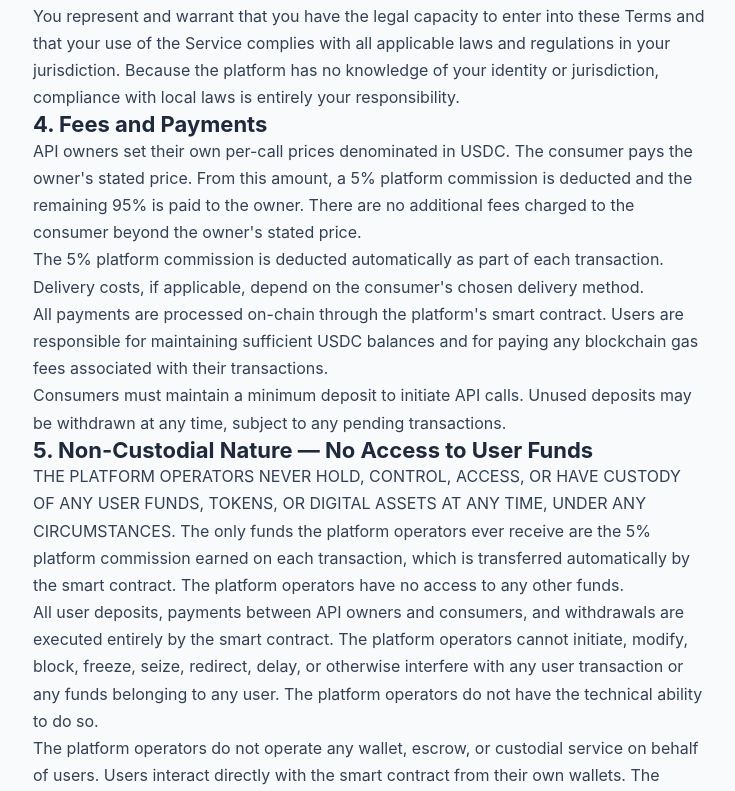
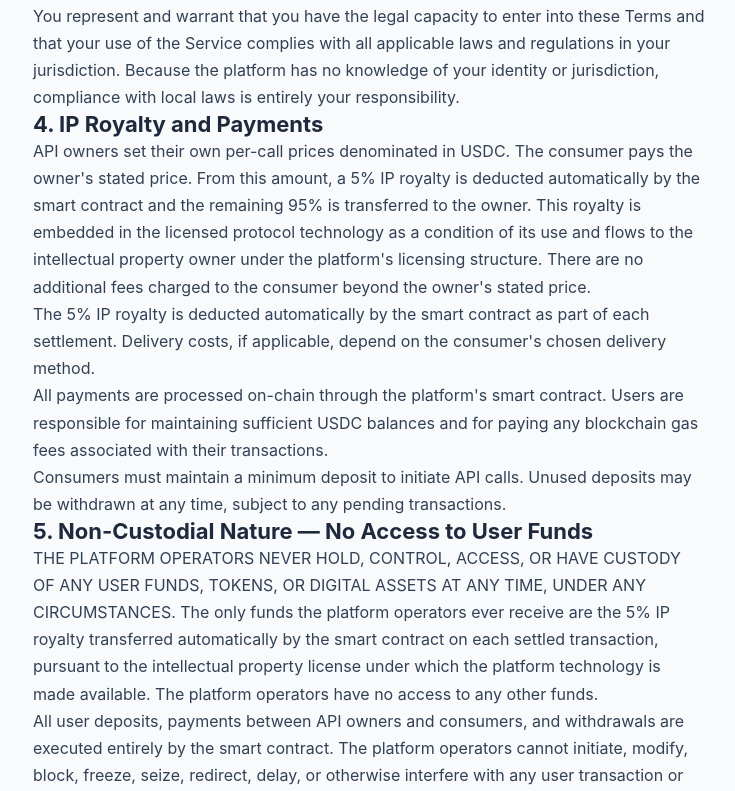
Before and after one commit to opsalis/sertone-website, a website: page terms.html in a window 1280 px wide. Shown: the part 1029-1820 px from the top of the page, without its empty margins (227-962 px from the left). Drawn offline with Linux system fonts and the light colour scheme.

Commit message:
legal: reclassify 5% as IP royalty throughout TOU (was: platform commission)
The 5% is a royalty embedded in the licensed protocol technology, not a
service commission. This aligns the TOU with: (1) the smart contract code
(IP_ROYALTY_BPS / ipRoyaltyVault), (2) the LLC licensing structure where
the operating entity receives royalty payments under sublicense, and (3)
the regulatory framing that distinguishes IP royalties from marketplace
commission income. Section 4 heading updated to IP Royalty and Payments.

```diff
--- a/terms.html
+++ b/terms.html
@@ -59,14 +59,14 @@
       <p>The platform has no ability to determine, monitor, or record how you use the Service, what APIs you call, what data you send or receive, or any other aspect of your activity. All user activity is encrypted end-to-end and is invisible to the platform operators.</p>
       <p>You represent and warrant that you have the legal capacity to enter into these Terms and that your use of the Service complies with all applicable laws and regulations in your jurisdiction. Because the platform has no knowledge of your identity or jurisdiction, compliance with local laws is entirely your responsibility.</p>
 
-      <h3>4. Fees and Payments</h3>
-      <p>API owners set their own per-call prices denominated in USDC. The consumer pays the owner's stated price. From this amount, a 5% platform commission is deducted and the remaining 95% is paid to the owner. There are no additional fees charged to the consumer beyond the owner's stated price.</p>
-      <p>The 5% platform commission is deducted automatically as part of each transaction. Delivery costs, if applicable, depend on the consumer's chosen delivery method.</p>
+      <h3>4. IP Royalty and Payments</h3>
+      <p>API owners set their own per-call prices denominated in USDC. The consumer pays the owner's stated price. From this amount, a 5% IP royalty is deducted automatically by the smart contract and the remaining 95% is transferred to the owner. This royalty is embedded in the licensed protocol technology as a condition of its use and flows to the intellectual property owner under the platform's licensing structure. There are no additional fees charged to the consumer beyond the owner's stated price.</p>
+      <p>The 5% IP royalty is deducted automatically by the smart contract as part of each settlement. Delivery costs, if applicable, depend on the consumer's chosen delivery method.</p>
       <p>All payments are processed on-chain through the platform's smart contract. Users are responsible for maintaining sufficient USDC balances and for paying any blockchain gas fees associated with their transactions.</p>
       <p>Consumers must maintain a minimum deposit to initiate API calls. Unused deposits may be withdrawn at any time, subject to any pending transactions.</p>
 
       <h3>5. Non-Custodial Nature &mdash; No Access to User Funds</h3>
-      <p>THE PLATFORM OPERATORS NEVER HOLD, CONTROL, ACCESS, OR HAVE CUSTODY OF ANY USER FUNDS, TOKENS, OR DIGITAL ASSETS AT ANY TIME, UNDER ANY CIRCUMSTANCES. The only funds the platform operators ever receive are the 5% platform commission earned on each transaction, which is transferred automatically by the smart contract. The platform operators have no access to any other funds.</p>
+      <p>THE PLATFORM OPERATORS NEVER HOLD, CONTROL, ACCESS, OR HAVE CUSTODY OF ANY USER FUNDS, TOKENS, OR DIGITAL ASSETS AT ANY TIME, UNDER ANY CIRCUMSTANCES. The only funds the platform operators ever receive are the 5% IP royalty transferred automatically by the smart contract on each settled transaction, pursuant to the intellectual property license under which the platform technology is made available. The platform operators have no access to any other funds.</p>
       <p>All user deposits, payments between API owners and consumers, and withdrawals are executed entirely by the smart contract. The platform operators cannot initiate, modify, block, freeze, seize, redirect, delay, or otherwise interfere with any user transaction or any funds belonging to any user. The platform operators do not have the technical ability to do so.</p>
       <p>The platform operators do not operate any wallet, escrow, or custodial service on behalf of users. Users interact directly with the smart contract from their own wallets. The platform operators have no access to user private keys, seed phrases, or wallet credentials.</p>
       <p>You acknowledge that the security of your funds depends entirely on the integrity of the smart contract code and the underlying blockchain network. You use the Service entirely at your own risk.</p>
@@ -81,7 +81,7 @@
       <h3>7. Regulatory Position</h3>
 
       <h4>7.1 Crypto-Asset and Financial Regulations</h4>
-      <p>By virtue of its strictly non-custodial architecture, the platform does not hold, manage, transfer, exchange, or otherwise control digital assets belonging to users. The platform operators never take custody of user funds, do not operate a wallet service, do not facilitate exchanges between currencies, and do not act as a payment intermediary. The only digital assets the platform operators ever receive are the earned 5% commissions, which are transferred automatically by the smart contract as compensation for services rendered.</p>
+      <p>By virtue of its strictly non-custodial architecture, the platform does not hold, manage, transfer, exchange, or otherwise control digital assets belonging to users. The platform operators never take custody of user funds, do not operate a wallet service, do not facilitate exchanges between currencies, and do not act as a payment intermediary. The only digital assets the platform operators ever receive are the 5% IP royalty automatically transferred by the smart contract on each settled transaction, pursuant to the intellectual property license under which the platform technology is made available.</p>
       <p>The platform operators believe that this non-custodial architecture means the Service falls outside the scope of crypto-asset, virtual asset, and financial services regulations that apply to custodial service providers, including but not limited to:</p>
       <ul>
         <li><strong>European Union</strong> &mdash; Markets in Crypto-Assets Regulation (MiCA, Regulation (EU) 2023/1114), Anti-Money Laundering Regulation (AMLR), Payment Services Directive (PSD2), and Electronic Money Directive (EMD2)</li>
@@ -132,7 +132,7 @@
         <li>Deliberately providing misleading API specifications or descriptions</li>
         <li>Attempting to exploit, manipulate, or interfere with the smart contract or other platform infrastructure</li>
         <li>Registering APIs that facilitate illegal activity including but not limited to money laundering, fraud, or the distribution of illegal content</li>
-        <li>Attempting to circumvent the platform's anti-fraud mechanisms or commission structure</li>
+        <li>Attempting to circumvent the platform's anti-fraud mechanisms or royalty structure</li>
         <li>Using the platform to conduct denial-of-service attacks against API owners or other users</li>
         <li>Impersonating other users, APIs, or services</li>
       </ul>
```
